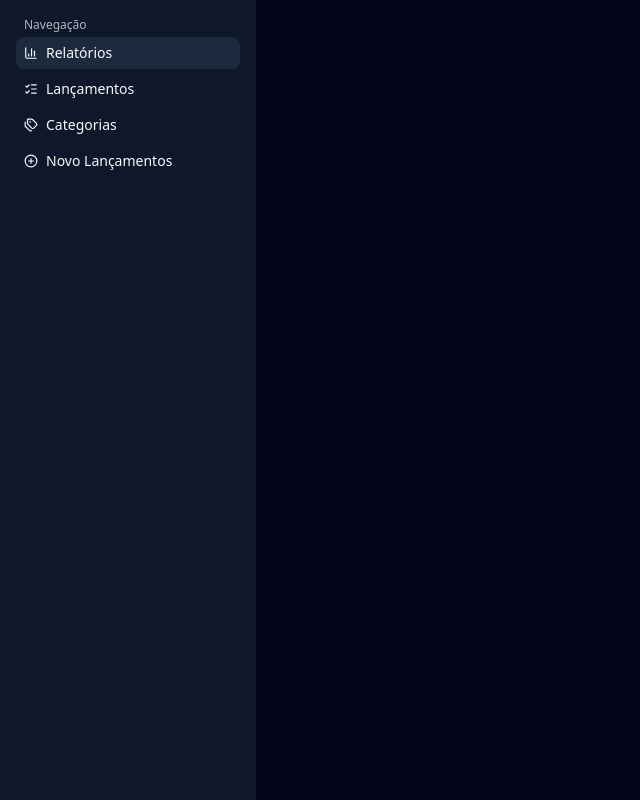
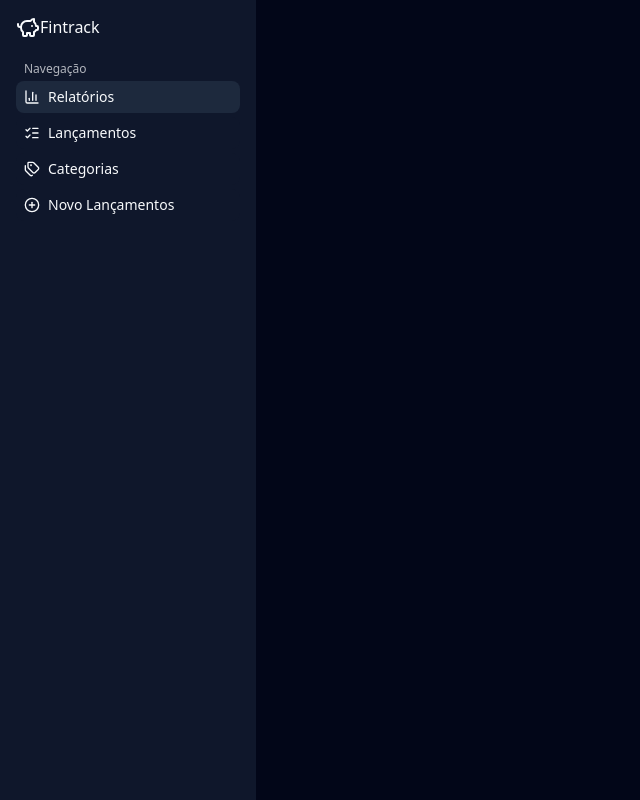
Before and after one commit to Falandimho/fintrack-frontend, a React (Vite) app: page / in a window 1280 px wide. Shown: the whole page, without its empty margins (0-640 px from the left). Built offline with nearby package versions, Linux system fonts and the light colour scheme.

Commit message:
atualiza lucide-react para a versão 1.35.0 e refatora Sidebar para incluir o logo e melhorar a estrutura

```diff
--- a/package.json
+++ b/package.json
@@ -10,7 +10,7 @@
     "preview": "vite preview"
   },
   "dependencies": {
-    "lucide-react": "^1.34.0",
+    "lucide-react": "^1.35.0",
     "react": "^19.2.8",
     "react-dom": "^19.2.8",
     "styled-components": "^6.5.3"
--- a/src/components/Sidebar/Sidebar.styles.tsx
+++ b/src/components/Sidebar/Sidebar.styles.tsx
@@ -9,8 +9,21 @@ export const Sidebar = styled.div`
   align-items: center;
   gap: 4px;
   padding: 8px;
-  box-sizing: border-box;
 `;
+
+export const SidebarHeader = styled.div`
+  width: 100%;
+  padding: 8px;
+  display: flex;
+  align-items: center
+  gap: 5px;
+`;
+
+export const SidebarLogo = styled.div`
+  background-color: var(--foreground);
+  border-radius: var(--radius)
+  padding:
+`
 
 export const SidebarItemContainer = styled.div`
   width: 100%;
@@ -20,7 +33,6 @@ export const SidebarItemContainer = styled.div`
   gap: 4px;
   padding: 8px;
   position: relative;
-  box-sizing: border-box;
 `;
 
 export const SidebarList = styled.ul`
--- a/src/components/Sidebar/Sidebar.tsx
+++ b/src/components/Sidebar/Sidebar.tsx
@@ -1,6 +1,12 @@
 import { useState } from "react";
 import * as Styled from "./Sidebar.styles.tsx";
-import { ChartColumn, ListChecks, Tags, CirclePlus } from "lucide-react";
+import {
+  ChartColumn,
+  ListChecks,
+  Tags,
+  CirclePlus,
+  PiggyBank,
+} from "lucide-react";
 
 export function Sidebar() {
   const [activeItem, setActiveItem] = useState("Relatórios");
@@ -13,7 +19,7 @@ export function Sidebar() {
     {
       label: "Lançamentos",
       icon: ListChecks,
-      path: "/lançamentos",
+      path: "/lancamentos",
     },
     {
       label: "Categorias",
@@ -30,6 +36,11 @@ export function Sidebar() {
   return (
     <>
       <Styled.Sidebar>
+        <Styled.SidebarHeader>
+          <PiggyBank />
+          <p>Fintrack</p>
+        </Styled.SidebarHeader>
+
         <Styled.SidebarItemContainer>
           <Styled.Nav>Navegação</Styled.Nav>
           <Styled.SidebarList>
@@ -43,7 +54,7 @@ export function Sidebar() {
                     $active={activeItem === item.label}
                     onClick={() => setActiveItem(item.label)}
                   >
-                    <Icon size={14} />
+                    <Icon size={16} />
                     {item.label}
                   </Styled.SidebarLink>
                 </li>
```
Also changed, not shown: 1 other file (tests, documents, lock files or other folders).
